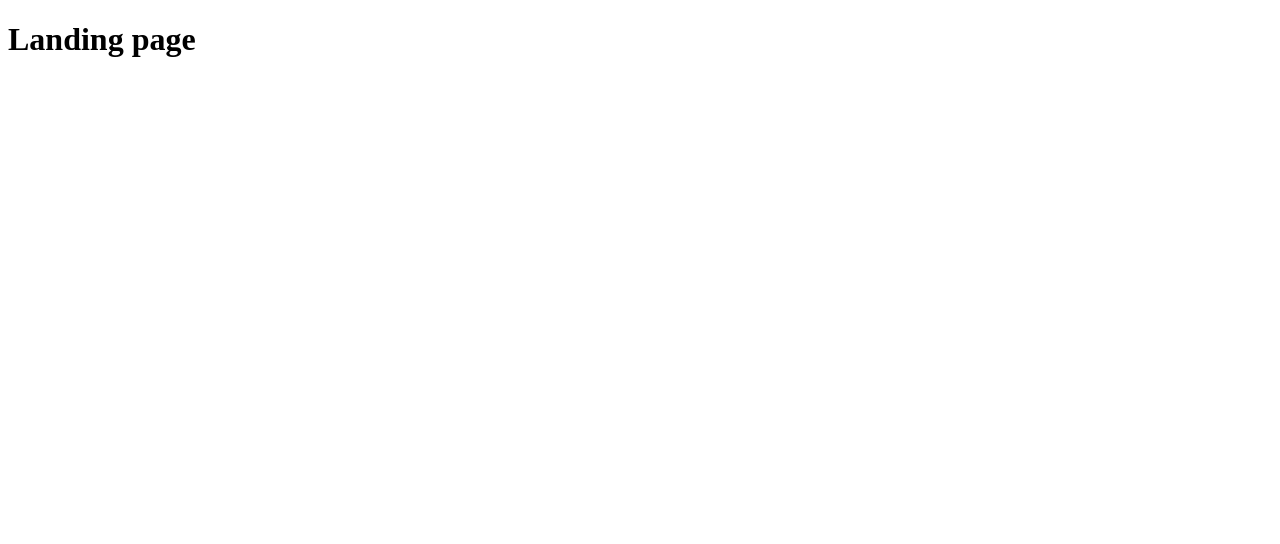
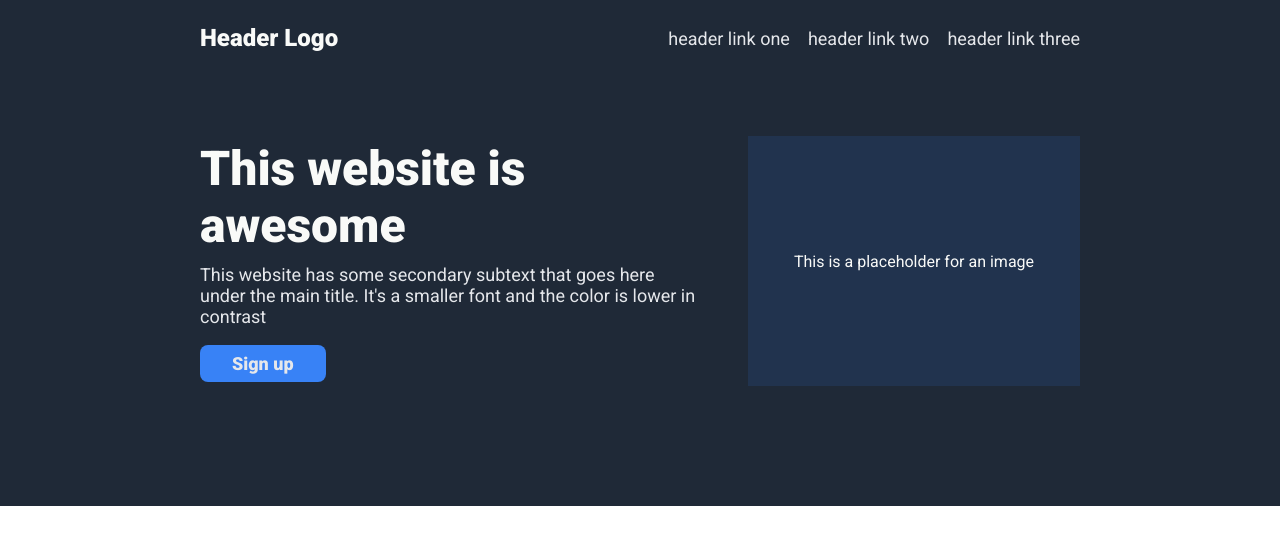
Before and after one commit to kru-kru/landing-page, a plain HTML site: page index.html in a window 1280 px wide. Drawn offline with Linux system fonts and the light colour scheme.

Commit message:
Add html and style for the first screen

```diff
--- a/index.html
+++ b/index.html
@@ -3,9 +3,31 @@
 <head>
     <meta charset="UTF-8">
     <meta name="viewport" content="width=device-width, initial-scale=1.0">
+    <link rel="stylesheet" href="style.css">
+    <link rel="preconnect" href="https://fonts.googleapis.com">
+    <link rel="preconnect" href="https://fonts.gstatic.com" crossorigin>
+    <link href="https://fonts.googleapis.com/css2?family=Open+Sans:ital,wght@0,300;0,400;0,700;0,800;1,300;1,400;1,700;1,800&family=Roboto:ital,wght@0,100;0,300;0,400;0,900;1,100;1,300;1,400;1,900&display=swap" rel="stylesheet">
+
     <title>Landing page</title>
 </head>
 <body>
-    <h1>Landing page</h1>
+    <div class="first_screen">
+        <div class="header">
+            <p class="logo">Header Logo</p>
+            <ul class="header_links">
+                <li><a href="#">header link one</a></li>
+                <li><a href="#">header link two</a></li>
+                <li><a href="#">header link three</a></li>
+            </ul>
+        </div>
+        <div class="first_screen_body">
+            <div class="first_screen_text">
+                <h1>This website is awesome</h1>
+                <p class="hero_secondary">This website has some secondary subtext that goes here under the main title. It's a smaller font and the color is lower in contrast</p>
+                <button class="sign_up"><a href="#">Sign up</a></button>
+            </div>
+            <div class="first_screen_picture">This is a placeholder for an image</div>
+        </div>
+    </div>
 </body>
 </html>
--- a/style.css
+++ b/style.css
@@ -1,5 +1,91 @@
+body {
+    padding: 0;
+    margin: 0;
+    font-family: 'Roboto', sans-serif;
+}
+
+.first_screen {
+    /* height: 450px; */
+    background: #1F2937;
+    color: #F9FAF8;
+
+}
+
+.header {
+    display: flex;
+    justify-content: space-between;
+    align-items: center;
+    padding: 0 200px;
+}
+
+.logo {
+    font-size: 24px;
+    color: #F9FAF8;
+    font-weight: 900;
+}
+
+ul {
+    display: flex;
+    gap: 18px;
+}
+
+li {
+    list-style-type: none;
+}
+
+a {
+    text-decoration: none;
+    font-size: 18px;
+    color: #E5E7EB;
+    font-family: 'Roboto', sans-serif;
+}
+
+.first_screen_body {
+    display: flex;
+    align-items: center;
+    align-content: center;
+    justify-content: space-between;
+    padding: 60px 200px 120px;
+    margin: 0;
+
+}
+
+.hero_secondary, h1 {
+    display: flex;
+    flex-wrap: wrap;
+    width: 500px;
+}
+
 h1 {
-    font-size: 24px;
+    font-size: 48px;
     font-weight: 900;
-    color: brown;
+    margin: 0;
 }
+
+.hero_secondary {
+    font-size: 18px;
+    color: #E5E7EB;
+    margin: 10px 0;
+}
+
+.sign_up {
+    background-color: #3882F6;
+    border-radius: 8px;
+    color: #E5E7EB;
+    border: none;
+    font-size: 14px;
+    font-weight: 700;
+    padding: 8px 32px;
+    margin-top: 8px;
+
+}
+
+.first_screen_picture {
+    display: flex;
+    width: 500px;
+    height: 250px;
+    background-color: #3881f61e;
+    margin-left: 48px;
+    align-items: center;
+    justify-content: center;
+}
```
